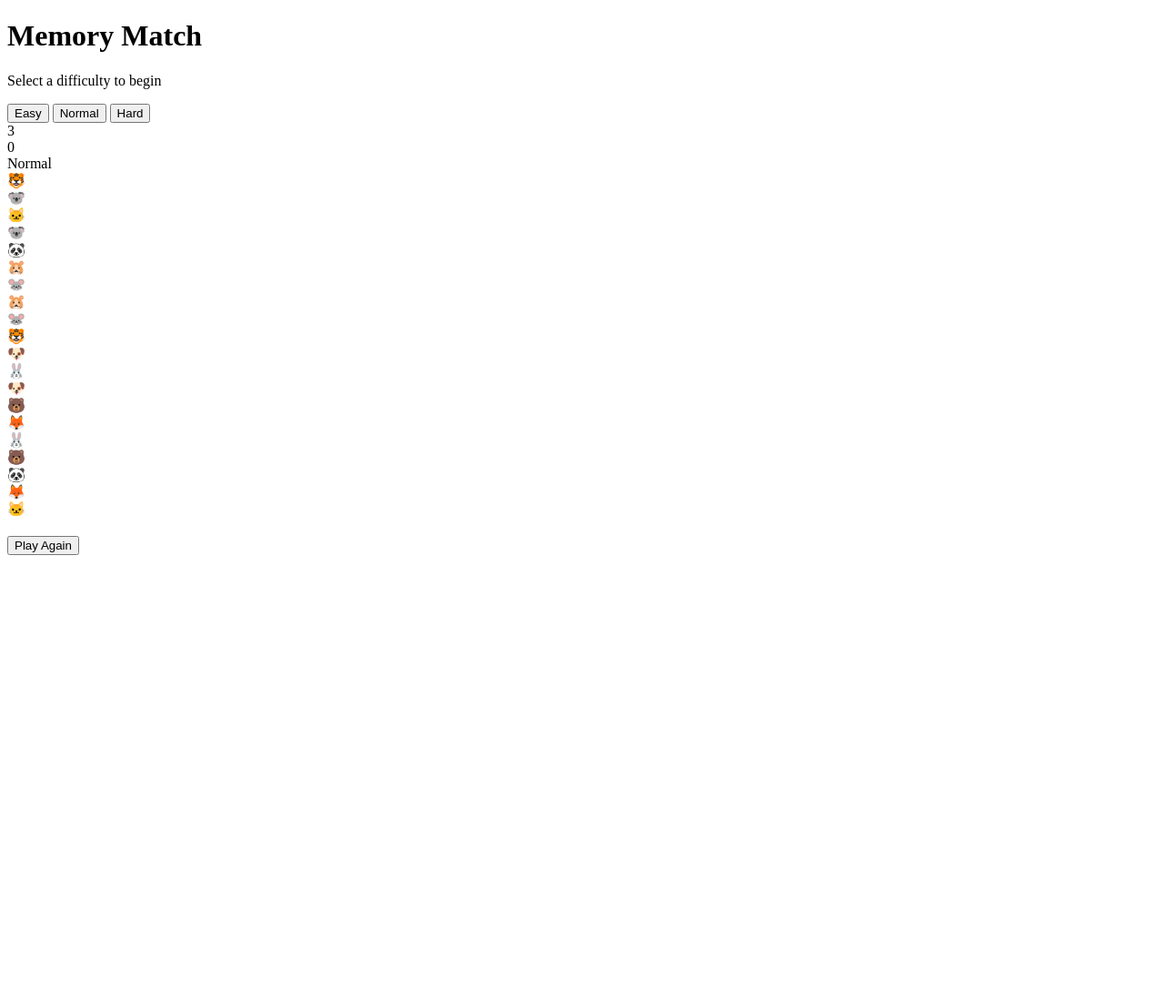
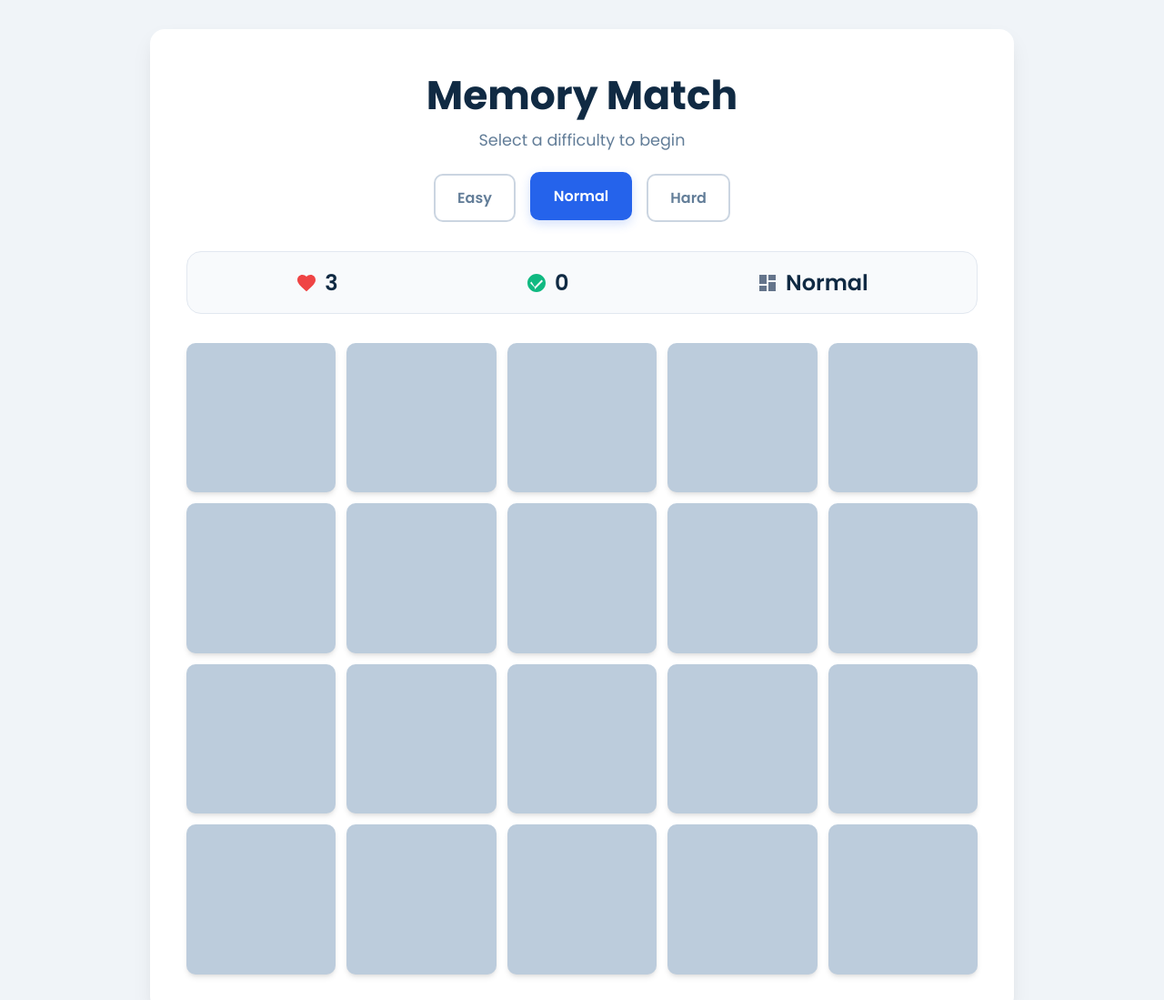
Before and after one commit to blei920/Memory-card, a plain HTML site: page index.html in a window 1280 px wide. Shown: the top 1099 px of the page at 91% size. Before the commit the page ends 800 px from the top, so only its background shows below. Drawn offline with Linux system fonts and the light colour scheme.

Commit message:
index.html

```diff
--- a/index.html
+++ b/index.html
@@ -7,7 +7,7 @@
     <link rel="preconnect" href="https://fonts.googleapis.com">
     <link rel="preconnect" href="https://fonts.gstatic.com" crossorigin>
     <link href="https://fonts.googleapis.com/css2?family=Poppins:wght@400;600;700&display=swap" rel="stylesheet">
-    <link rel="stylesheet" href="/styles.css">
+    <link rel="stylesheet" href="/style.css">
 </head>
 <body>
     <div class="container">
```
